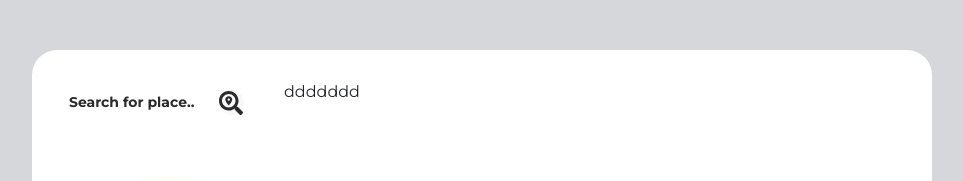
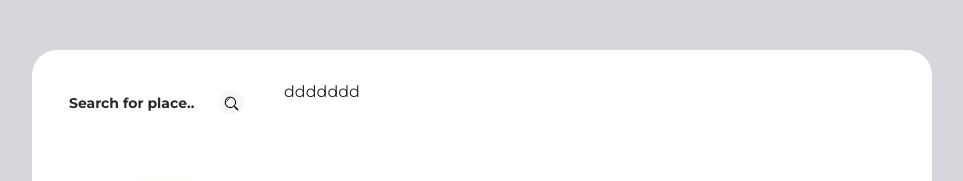
Before and after one commit to somayehmahjoob/react-weather-app, a React (Create React App) app: page / in a window 1280 px wide. Shown: the top 181 px of the page, without its empty margins (158-1121 px from the left). Built offline with nearby package versions, Linux system fonts and the light colour scheme.

Commit message:
[fixed][dbg] search-icon / remove some code of manifest

```diff
--- a/src/App.css
+++ b/src/App.css
@@ -62,6 +62,10 @@ hr {
   border: none;
   margin: 0 5px;
 }
+.search-form .img-search{
+  width: 17px;
+  height: 17px;
+}
 #submitButton {
   font-family: FontAwesome;
 }
--- a/src/Weather.js
+++ b/src/Weather.js
@@ -1,7 +1,8 @@
 import React from 'react';
 import { IconContext } from "react-icons";
-import { FaSearchLocation, FaWind, FaCloudversify } from 'react-icons/fa';
+import { FaWind, FaCloudversify } from 'react-icons/fa';
 import cloudy from './cloudy.png';
+import searchIcon from './search-icon.png';
 
 import './App.css';
 
@@ -15,9 +16,7 @@ export default function Weather(){
               <i className="fas fa-search"></i>
               <input type="search" placeholder="Search for place.." />
               <button id="submitButton">
-                <IconContext.Provider value={{ className: "weather-icon" }}>
-                  <FaSearchLocation />
-                </IconContext.Provider>
+                <img src={searchIcon} alt="search" className="img-search"/>
               </button>
             </form>
           </div>
```
Also changed, not shown: public/manifest.json, src/search-icon.png (added).
